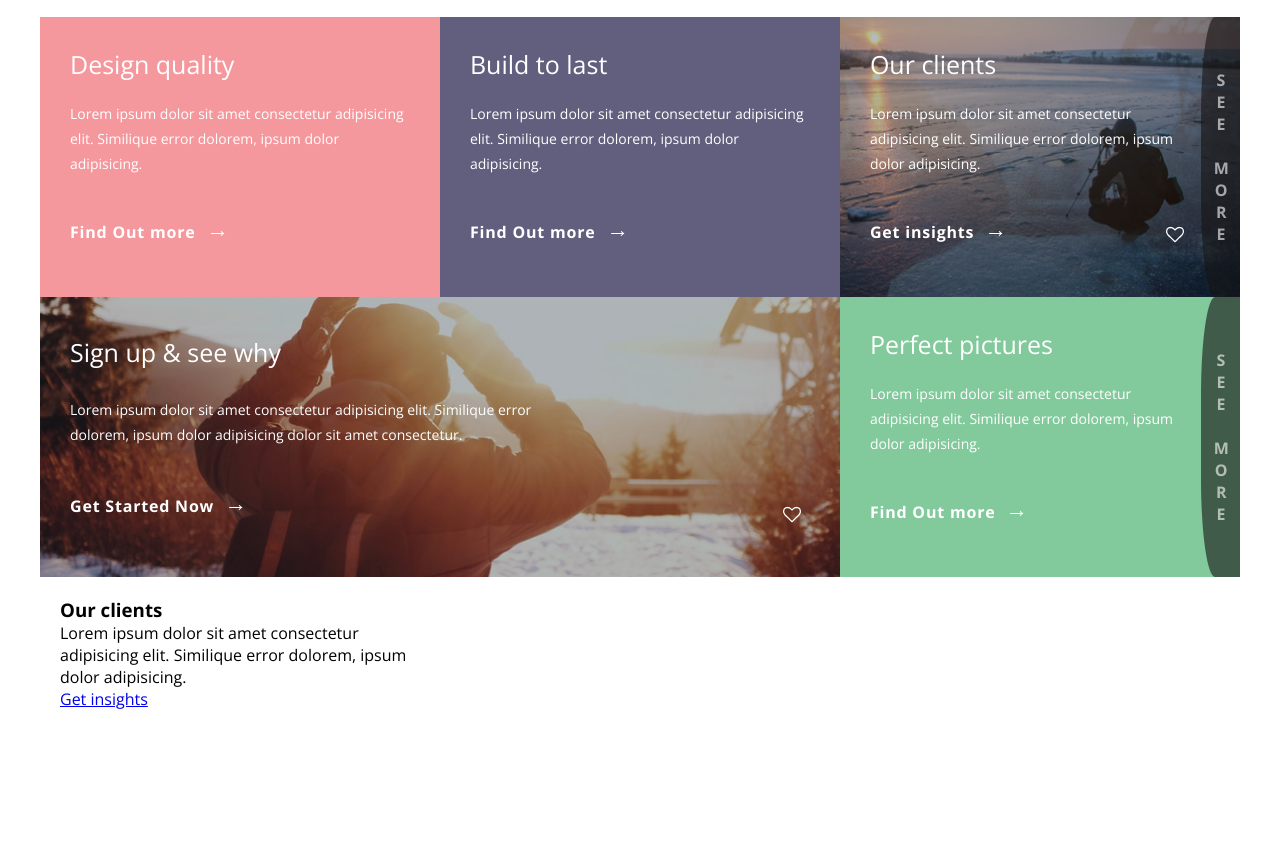
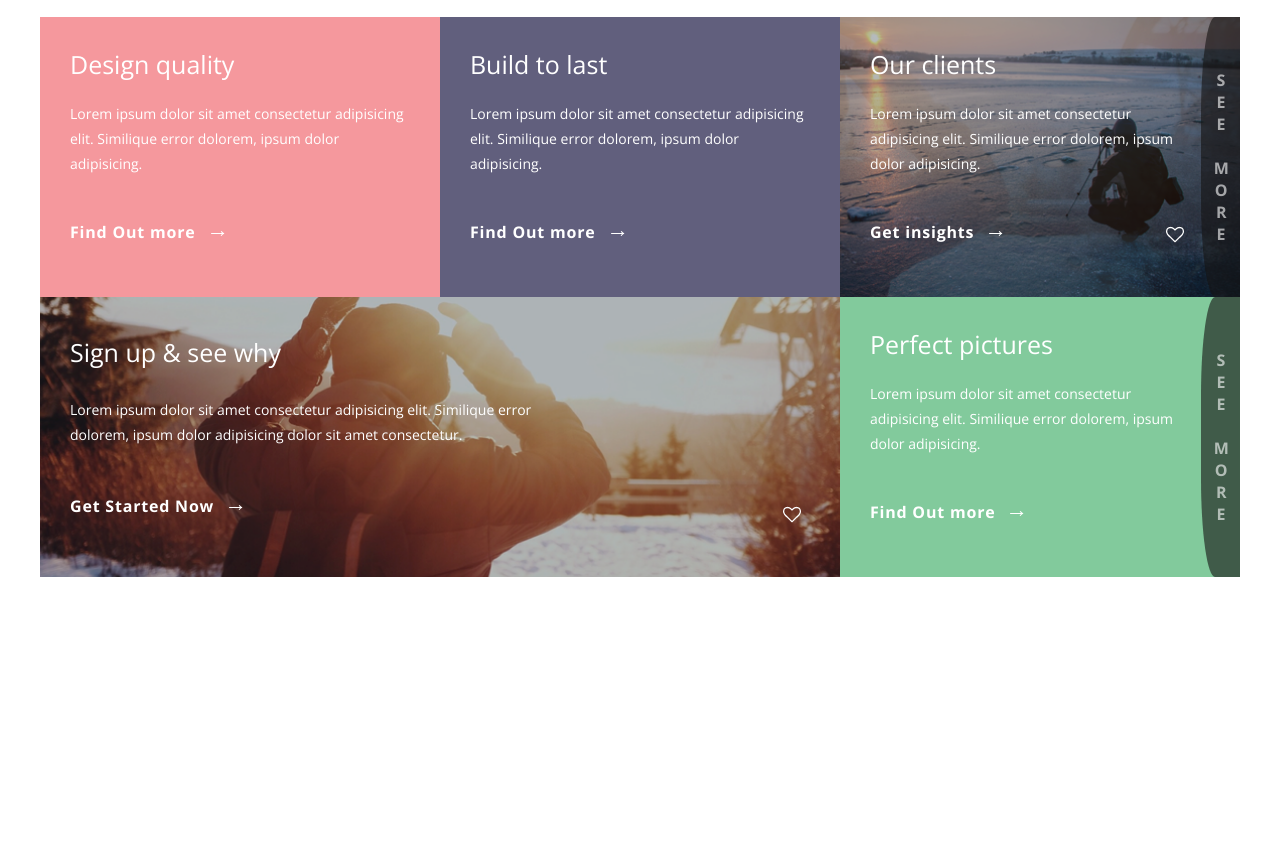
Before and after one commit to Martin-Ka3ka/projekt-mobile-3.4, a website: page index.html in a window 1280 px wide. Shown: the part 1209-2066 px from the top of the page. After the commit the page ends 1916 px from the top, so only its background shows below. Drawn offline with nearby package versions, Linux system fonts and the light colour scheme.

Commit message:
modified html

```diff
--- a/index.html
+++ b/index.html
@@ -147,14 +147,7 @@
                                 </p>
                                 <a href="#">Find Out more<img src="images/arrow.png" alt=""></a>
                             </div>
-                            <div class="box-col-1 upper_box_three">
-                                <h3>Our clients</h3>
-                                <p>Lorem ipsum dolor sit amet consectetur adipisicing elit. Similique error dolorem,
-                                    ipsum dolor adipisicing.
-                                </p>
-                                <a href="#">Get insights<img src="images/arrow.png" alt=""></a>
-                                <figure><img src="images/fa-heart-o.png"></figure>
-                            </div>
+
                         </div>
                     </div>
                 </div>
```
